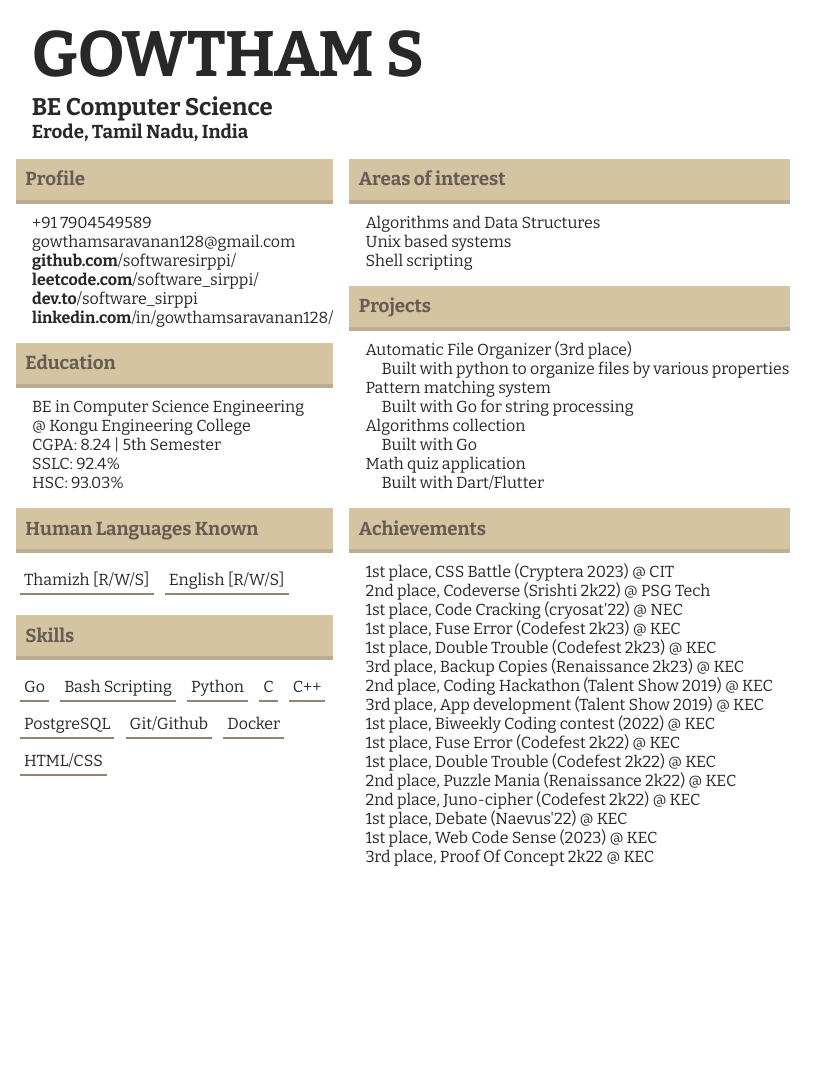
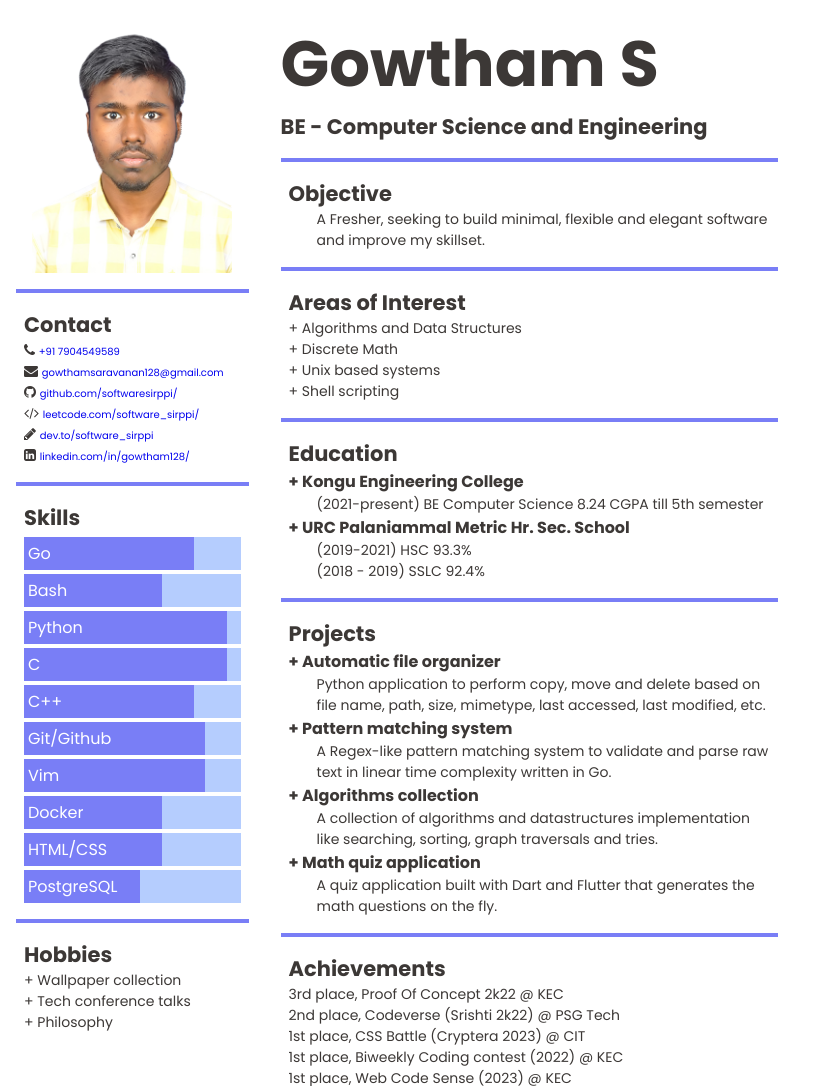
Before and after one commit to softwaresirppi/resume, a plain HTML site: page index.html in a window 1280 px wide. Shown: the top 1086 px of the page, without its empty margins (0-837 px from the left). Drawn offline with nearby package versions, Linux system fonts and the light colour scheme.

Commit message:
Style reworked.

```diff
--- a/index.html
+++ b/index.html
@@ -1,160 +1,188 @@
-<!--
-SELF INTRO:
-Hello. Im Gowtham. Im from erode.
-Ive always loved the art of computing. I dedicate myself to make elegant software systems. Im interested in making terminal tools & servers.
-Apart from that. I like philosophy & poetry.
--->
-
 <html>
 	<head>
+		<title> Gowtham's resume </title>
+		<link rel="stylesheet" href="https://cdnjs.cloudflare.com/ajax/libs/font-awesome/4.7.0/css/font-awesome.min.css">
 		<link rel="preconnect" href="https://fonts.googleapis.com">
 		<link rel="preconnect" href="https://fonts.gstatic.com" crossorigin>
-<link href="https://fonts.googleapis.com/css2?family=Bitter:ital,wght@0,100..900;1,100..900&display=swap" rel="stylesheet">
+		<link href="https://fonts.googleapis.com/css2?family=Poppins:ital,wght@0,100;0,200;0,300;0,400;0,500;0,600;0,700;0,800;0,900;1,100;1,200;1,300;1,400;1,500;1,600;1,700;1,800;1,900&display=swap" rel="stylesheet">
 		<style>
 			* {
-	padding: 0px;
-	margin: 0px;
-}
-td {
-	vertical-align: top;
+			  margin: 0;
+			  padding: 0;
+			  border: 0;
+			  font-size: 100%;
+			  font: inherit;
 			}
 			body {
-	font-family: Bitter;
-	color: #282828;
+				display: flex;
 				width: 210mm;
 				height: 297mm;
-	padding: 1em;
+				font-family: "Poppins";
+				color: #3c3836;
+				background-color: white;
 			}
-body>h1  {
+			section {
+				border-top: 4px solid #797ef6;
+				margin: 0rem 1rem 0rem 1rem;
+				padding: 1rem 0.5rem 1rem 0.5rem;
+			}
+			h1 {
+				font-weight: bold;
+				font-size: 21px;
+			}
+			h2 {
+				font-weight: bold;
+				font-size: 16px;
+
+			}
+			h3 {
+				font-weight: light;
+				font-size: 14px;
+			}
+			a {
+				font-size: 10px;
+				text-decoration: none;
+			}
+			.left {
+				width: 50%;
+				height: 100%;
+			}
+			.right {
+				width: 100%;
+				height: 100%;
+			}
+			.pic {
+				display: block;
+				width: 200px;
+				margin: 1rem auto 1rem auto;
+			}
+			.thename {
 				font-size: 64px;
 			}
-body>h1, h2, h3  {
-	padding-left: 2%;
+			.hero {
+				margin: 1rem;
 			}
-section > h1 {
-	border-bottom: 4px solid #bdae93;
-	padding: 0.5em;
-	margin-bottom: 0.5em;
-	background-color: #d5c4a1;
-	color: #665c54;
+			.bar {
+				background-color: #b5cdfe;
+				margin-top: 4px;
 			}
-section > li {
-	list-style-type: none;
-	margin-left: 1em;
+			.juice {
+				width: 75%;
+				background-color: #797ef6;
+				padding: 4px;
+				color: white;
 			}
-section > p {
-	list-style-type: none;
-	margin-left: 2em;
+			.indent {
+				padding-left: 2em;
 			}
-a {
-	color: #282828;
-	text-decoration: none;
-}
-section {
-	margin-top: 1em;
-}
-.chip > * {
-	display: inline-block;
-	padding: 0.25em;
-	margin: 0.25em;
-	border-bottom: 2px solid #928374;
-	color: #282828;
-}
-main {
-	display: flex;
-	flex-direction: row;
-	column-gap: 1em;
-}
-aside {
-	width: 40%;
-}
-
-
 		</style>
 	</head>
 	<body>
-		<h1> GOWTHAM S </h1>
-		<h2> BE Computer Science </h2>
-		<h3> Erode, Tamil Nadu, India</h3>
-		<main>
-		<aside>
+		<div class="left">
+			<img src="pic.png" class="pic">
 			<section>
-			<h1> Profile </h1>
-			<li> <a href="tel:+917904549589">+91 7904549589</a> </li>
-			<li> <a href = "mailto:gowthamsaravanan128@gmail.com"> gowthamsaravanan128@gmail.com </a> </li>
-			<li> <a href = "https://github.com/softwaresirppi/"> <b>github.com</b>/softwaresirppi/ </a> </li>
-			<li> <a href = "https://leetcode.com/software_sirppi/"> <b>leetcode.com</b>/software_sirppi/ </a> </li>
-			<li> <a href = "https://dev.to/software_sirppi"> <b>dev.to</b>/software_sirppi </a> </li>
-			<li> <a href = "https://www.linkedin.com/in/gowthamsaravanan128/"> <b>linkedin.com</b>/in/gowthamsaravanan128/ </a> </li>
+				<h1> Contact </h1>
+				<h3>
+					<i class="fa fa-phone" aria-hidden="true"></i>
+					<a href="tel:+917904549589">+91 7904549589</a> <br>
+				</h3>
+				<h3>
+					<i class="fa fa-envelope" aria-hidden="true"></i>
+					<a href = "mailto:gowthamsaravanan128@gmail.com"> gowthamsaravanan128@gmail.com </a>  <br>
+				</h3>
+				<h3>
+					<i class="fa fa-github" aria-hidden="true"></i>
+					<a href = "https://github.com/softwaresirppi/" target="_blank"> <b>github.com</b>/softwaresirppi/ </a>  <br>
+				</h3>
+				<h3>
+					<i class="fa fa-code" aria-hidden="true"></i>
+					<a href = "https://leetcode.com/software_sirppi/" target="_blank"> <b>leetcode.com</b>/software_sirppi/ </a>  <br>
+				</h3>
+				<h3>
+					<i class="fa fa-pencil" aria-hidden="true"></i>
+					<a href = "https://dev.to/software_sirppi" target="_blank"> <b>dev.to</b>/software_sirppi </a>  <br>
+				</h3>
+				<h3>
+					<i class="fa fa-linkedin-square" aria-hidden="true"></i>
+					<a href = "https://www.linkedin.com/in/gowtham128/" target="_blank"> <b>linkedin.com</b>/in/gowtham128/ </a>
+				</h3>
+			</section>
+			<section>
+				<h1> Skills </h1>
+				<div class='bar'> <div class="juice" style="width: 75%"> Go </div> </div>
+				<div class='bar'> <div class="juice" style="width: 60%"> Bash </div> </div>
+				<div class='bar'> <div class="juice" style="width: 90%"> Python </div> </div>
+				<div class='bar'> <div class="juice" style="width: 90%"> C </div> </div>
+				<div class='bar'> <div class="juice" style="width: 75%"> C++ </div> </div>
+				<div class='bar'> <div class="juice" style="width: 80%"> Git/Github </div> </div>
+				<div class='bar'> <div class="juice" style="width: 80%"> Vim </div> </div>
+				<div class='bar'> <div class="juice" style="width: 60%"> Docker </div> </div>
+				<div class='bar'> <div class="juice" style="width: 60%"> HTML/CSS </div> </div>
+				<div class='bar'> <div class="juice" style="width: 50%"> PostgreSQL </div> </div>
+			</section>
+			<section>
+				<h1> Hobbies </h1>
+				<h3> + Wallpaper collection </h3>
+				<h3> + Tech conference talks </h3>
+				<h3> + Philosophy </h3>
+			</section>
+		</div>
+		<div class="right">
+			<div class="hero">
+				<h1 class="thename"> Gowtham S </h1>
+				<h1> BE - Computer Science and Engineering</h1>
+			</div>
+			<section>
+				<h1> Objective </h1>
+				<h3 class="indent"> A Fresher, seeking to build minimal, flexible and elegant software and improve my skillset. </h3>
+			</section>
+			<section>
+				<h1> Areas of Interest </h1>
+				<h3> + Algorithms and Data Structures </h3>
+				<h3> + Discrete Math </h3>
+				<h3> + Unix based systems </h3>
+				<h3> + Shell scripting </h3>
 			</section>
 			<section>
 				<h1> Education </h1>
-			<li> BE in Computer Science Engineering  </li>
-			<li> @ Kongu Engineering College </li>
-			<li> CGPA: 8.24 | 5th Semester  </li>
-			<li> SSLC: 92.4%  </li>
-			<li> HSC: 93.03%  </li>
-		</section>
-		<section>
-			<h1> Human Languages Known </h1>
-			<ul class="chip">
-				<li> Thamizh [R/W/S] </li>
-				<li> English [R/W/S] </li>
-			</ul>
-		</section>
-		<section>
-			<h1> Skills </h1>
-			<ul class="chip">
-				<li> Go </li>
-				<li> Bash Scripting </li>
-				<li> Python </li>
-				<li> C </li>
-				<li> C++ </li>
-				<li> PostgreSQL </li>
-				<li> Git/Github </li>
-				<li> Docker </li>
-				<li> HTML/CSS </li>
-			</ul>
-		</section>
-		</aside>
-		<article>
-		<section>
-			<h1> Areas of interest </h1>
-			<li> Algorithms and Data Structures </li>
-			<li> Unix based systems </li>
-			<li> Shell scripting </li>
+				<h2> + Kongu Engineering College </h2>
+				<h3 class='indent'> (2021-present) BE Computer Science 8.24 CGPA till 5th semester</h3>
+				<h2> + URC Palaniammal Metric Hr. Sec. School</h2>
+				<h3 class='indent'> (2019-2021) HSC 93.3% </h3>
+				<h3 class='indent'> (2018 - 2019) SSLC 92.4% </h3>
 			</section>
 			<section>
 				<h1> Projects </h1>
-			<li> Automatic File Organizer (3rd place) </li>
-			<p> Built with python to organize files by various properties</p>
-			<li> Pattern matching system </li>
-			<p> Built with Go for string processing</p>
-			<li> Algorithms collection </li>
-			<p> Built with Go </p>
-			<li> Math quiz application </li>
-			<p> Built with Dart/Flutter </p>
+				<h2> + Automatic file organizer </h2>
+				<h3 class='indent'> Python application to perform copy, move and delete based on file name, path, size, mimetype, last accessed, last modified, etc.</h3>
+				<h2> + Pattern matching system </h2>
+				<h3 class='indent'> A Regex-like pattern matching system to validate and parse raw text in linear time complexity written in Go. </h3>
+				<h2> + Algorithms collection </h2>
+				<h3 class='indent'> A collection of algorithms and datastructures implementation like searching, sorting, graph traversals and tries. </h3>
+				<h2> + Math quiz application </h2>
+				<h3 class='indent'> A quiz application built with Dart and Flutter that generates the math questions on the fly. </h3>
 			</section>
 			<section>
 				<h1> Achievements </h1>
-			<li> 1st place, CSS Battle (Cryptera 2023) @ CIT </li>
-			<li> 2nd place, Codeverse (Srishti 2k22) @ PSG Tech </li>
-			<li> 1st place, Code Cracking (cryosat'22) @ NEC </li>
-			<li> 1st place, Fuse Error (Codefest 2k23) @ KEC </li>
+				<h3> 3rd place, Proof Of Concept 2k22 @ KEC </h3>
+				<h3> 2nd place, Codeverse (Srishti 2k22) @ PSG Tech </h3>
+				<h3> 1st place, CSS Battle (Cryptera 2023) @ CIT  </h3>
+				<h3> 1st place, Biweekly Coding contest (2022) @ KEC </h3>
+				<h3> 1st place, Web Code Sense (2023) @ KEC </h3>
+				<h3 class='indent'> and much more... </h3>
+
+				<!-- <li> 1st place, Fuse Error (Codefest 2k23) @ KEC </li>
 				<li> 1st place, Double Trouble (Codefest 2k23) @ KEC </li>
 				<li> 3rd place, Backup Copies (Renaissance 2k23) @ KEC </li>
 				<li> 2nd place, Coding Hackathon (Talent Show 2019) @ KEC </li>
 				<li> 3rd place, App development (Talent Show 2019) @ KEC </li>
-			<li> 1st place, Biweekly Coding contest (2022) @ KEC </li>
 				<li> 1st place, Fuse Error (Codefest 2k22) @ KEC </li>
 				<li> 1st place, Double Trouble (Codefest 2k22) @ KEC </li>
 				<li> 2nd place, Puzzle Mania (Renaissance 2k22) @ KEC </li>
 				<li> 2nd place, Juno-cipher (Codefest 2k22) @ KEC </li>
 				<li> 1st place, Debate (Naevus'22) @ KEC </li>
-			<li> 1st place, Web Code Sense (2023) @ KEC </li>
-			<li> 3rd place, Proof Of Concept 2k22 @ KEC </li>
+				<li> 1st place, Code Cracking (cryosat'22) @ NEC </li> -->
 			</section>
-		</article>
-		</main>
+		</div>
 	</body>
 </html>
```
Also changed, not shown: pic.png (added). Lines whose indentation alone changed are shown as unchanged.
